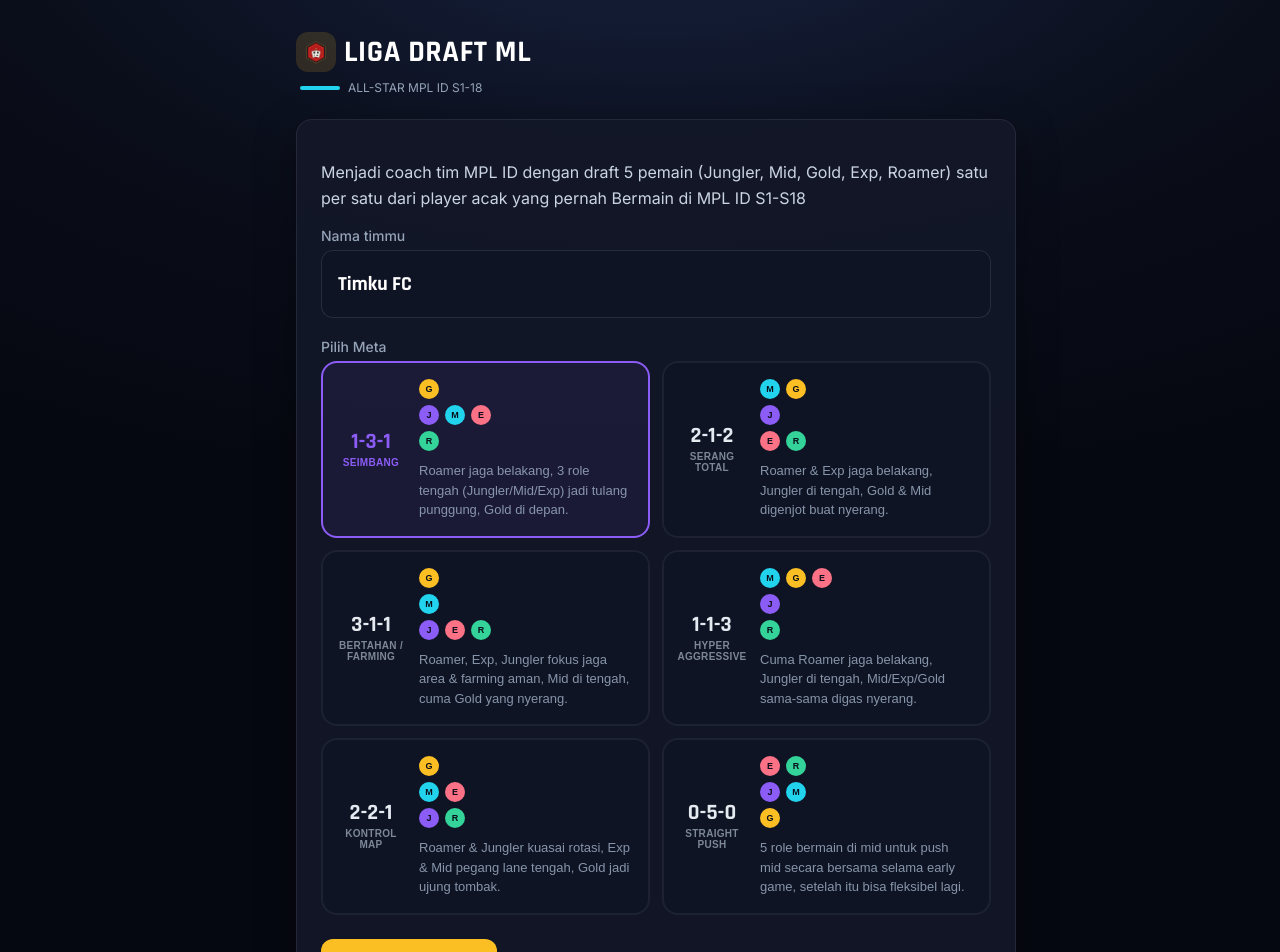
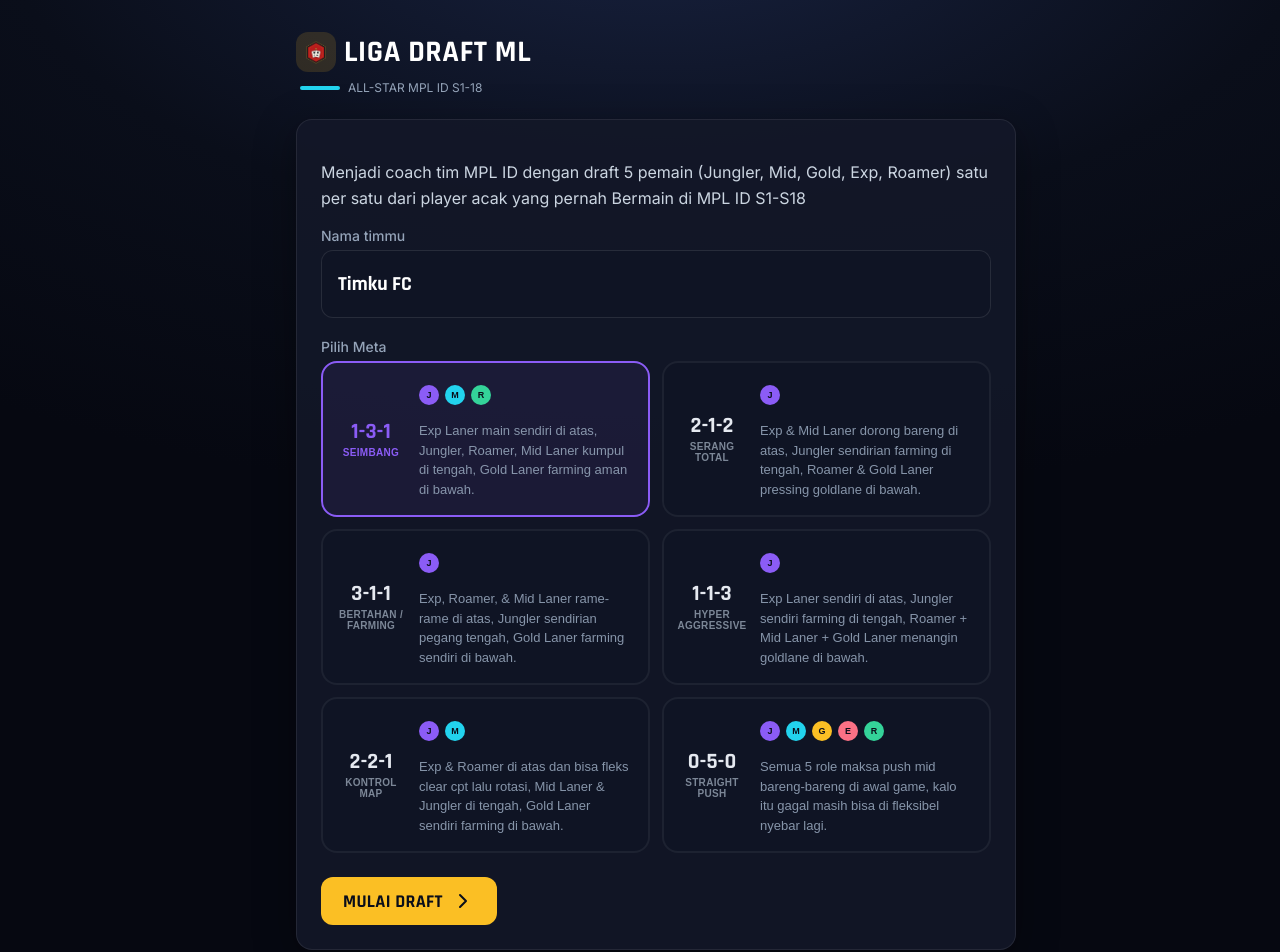
Before and after one commit to deandra-26/Dream, a React (Vite) app: page / in a window 1280 px wide. Shown: the top 952 px of the page. Built offline with nearby package versions, Linux system fonts and the light colour scheme.

Commit message:
Update formation descriptions and lines

```diff
--- a/src/App.jsx
+++ b/src/App.jsx
@@ -49,38 +49,38 @@
   "1-3-1": {
     label: "Seimbang",
     accent: "#8B5CF6",
-    desc: "Roamer jaga belakang, 3 role tengah (Jungler/Mid/Exp) jadi tulang punggung, Gold di depan.",
-    lines: { Roamer: "Belakang", Jungler: "Tengah", "Mid Laner": "Tengah", "Exp Laner": "Tengah", "Gold Laner": "Depan" },
+    desc: "Exp Laner main sendiri di atas, Jungler, Roamer, Mid Laner kumpul di tengah, Gold Laner farming aman di bawah.",
+    lines: { "Exp Laner": "Atas", Jungler: "Tengah", Roamer: "Tengah", "Mid Laner": "Tengah", "Gold Laner": "Bawah" },
   },
   "2-1-2": {
     label: "Serang Total",
     accent: "#FB7185",
-    desc: "Roamer & Exp jaga belakang, Jungler di tengah, Gold & Mid digenjot buat nyerang.",
-    lines: { Roamer: "Belakang", "Exp Laner": "Belakang", Jungler: "Tengah", "Mid Laner": "Depan", "Gold Laner": "Depan" },
+    desc: "Exp & Mid Laner dorong bareng di atas, Jungler sendirian farming di tengah, Roamer & Gold Laner pressing goldlane di bawah.",
+    lines: { "Exp Laner": "Atas", "Mid Laner": "Atas", Jungler: "Tengah", Roamer: "Bawah", "Gold Laner": "Bawah" },
   },
   "3-1-1": {
     label: "Bertahan / Farming",
     accent: "#22D3EE",
-    desc: "Roamer, Exp, Jungler fokus jaga area & farming aman, Mid di tengah, cuma Gold yang nyerang.",
-    lines: { Roamer: "Belakang", "Exp Laner": "Belakang", Jungler: "Belakang", "Mid Laner": "Tengah", "Gold Laner": "Depan" },
+    desc: "Exp, Roamer, & Mid Laner rame-rame di atas, Jungler sendirian pegang tengah, Gold Laner farming sendiri di bawah.",
+    lines: { "Exp Laner": "Atas", Roamer: "Atas", "Mid Laner": "Atas", Jungler: "Tengah", "Gold Laner": "Bawah" },
   },
   "1-1-3": {
     label: "Hyper Aggressive",
     accent: "#FBBF24",
-    desc: "Cuma Roamer jaga belakang, Jungler di tengah, Mid/Exp/Gold sama-sama digas nyerang.",
-    lines: { Roamer: "Belakang", Jungler: "Tengah", "Mid Laner": "Depan", "Exp Laner": "Depan", "Gold Laner": "Depan" },
+    desc: "Exp Laner sendiri di atas, Jungler sendiri farming di tengah, Roamer + Mid Laner + Gold Laner menangin goldlane di bawah.",
+    lines: { "Exp Laner": "Atas", Jungler: "Tengah", Roamer: "Bawah", "Mid Laner": "Bawah", "Gold Laner": "Bawah" },
   },
   "2-2-1": {
     label: "Kontrol Map",
     accent: "#34D399",
-    desc: "Roamer & Jungler kuasai rotasi, Exp & Mid pegang lane tengah, Gold jadi ujung tombak.",
-    lines: { Roamer: "Belakang", Jungler: "Belakang", "Exp Laner": "Tengah", "Mid Laner": "Tengah", "Gold Laner": "Depan" },
+    desc: "Exp & Roamer di atas dan bisa fleks clear cpt lalu rotasi, Mid Laner & Jungler di tengah, Gold Laner sendiri farming di bawah.",
+    lines: { "Exp Laner": "Atas", Roamer: "Atas", "Mid Laner": "Tengah", Jungler: "Tengah", "Gold Laner": "Bawah" },
   },
   "0-5-0": {
     label: "Straight Push",
     accent: "#F87171",
-    desc: "5 role bermain di mid untuk push mid secara bersama selama early game, setelah itu bisa fleksibel lagi.",
-    lines: { Roamer: "Depan", Jungler: "Tengah", "Exp Laner": "Depan", "Mid Laner": "Tengah", "Gold Laner": "Belakang" },
+    desc: "Semua 5 role maksa push mid bareng-bareng di awal game, kalo itu gagal masih bisa di fleksibel nyebar lagi.",
+    lines: { Roamer: "Tengah", Jungler: "Tengah", "Exp Laner": "Tengah", "Mid Laner": "Tengah", "Gold Laner": "Tengah" },
   },
 };
 const FORMATION_KEYS = Object.keys(FORMATIONS);
```
